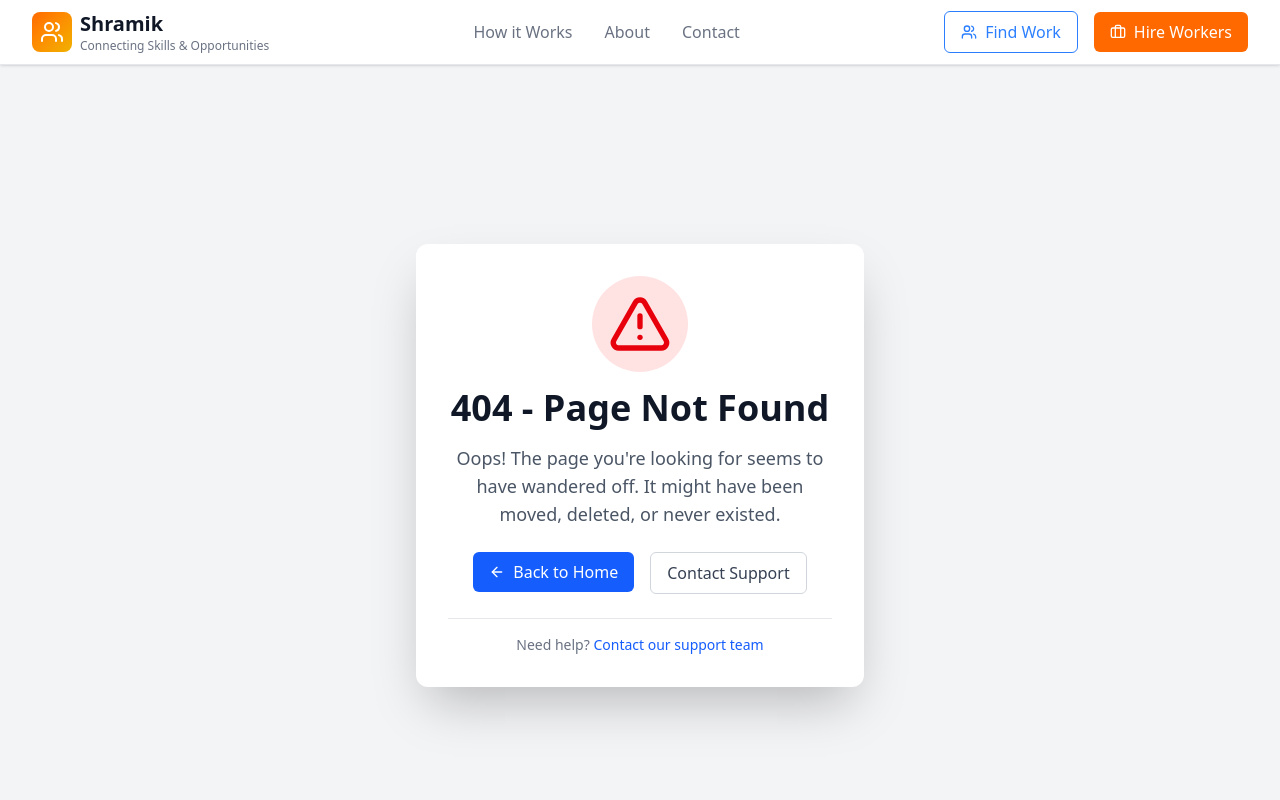
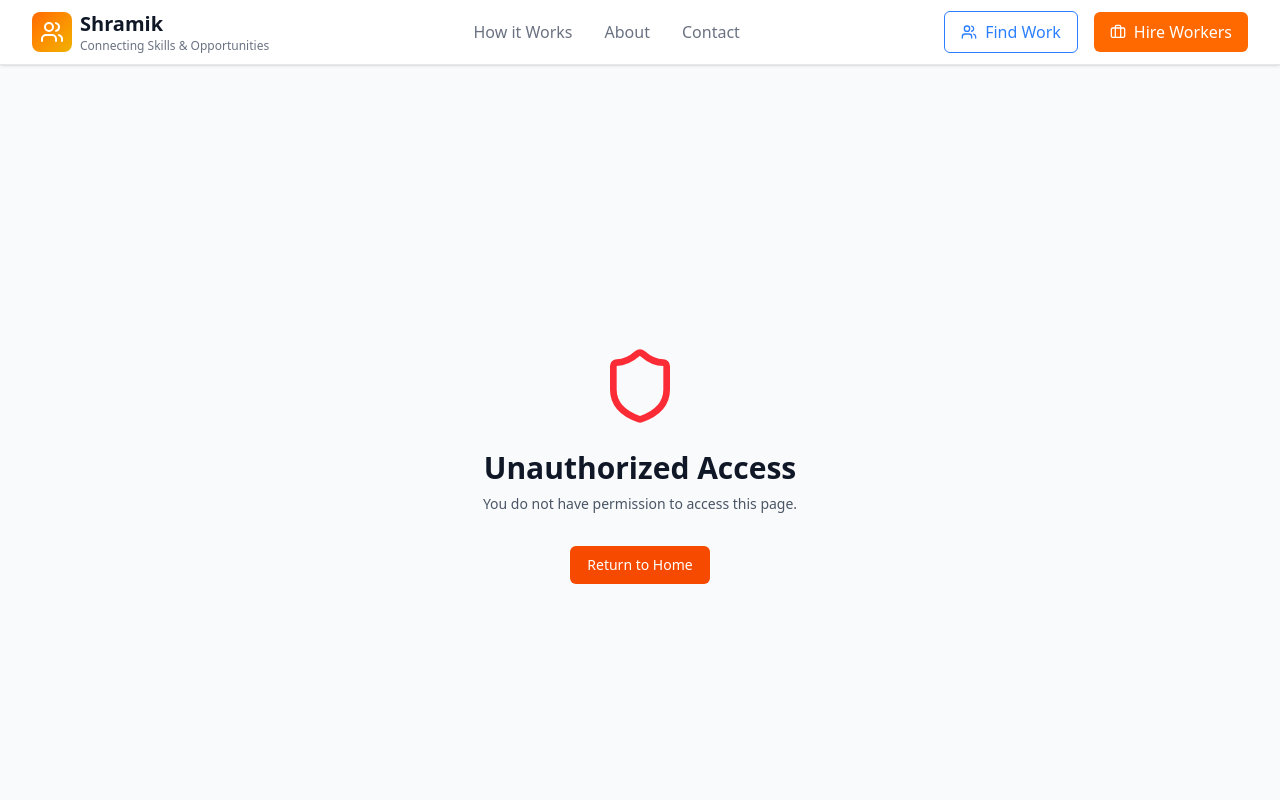
Before and after one commit to NexaCraft/Shramik, a React (Vite) app in the folder client/: page /unauthorized in a window 1280 px wide. Shown: the top 800 px of the page. Built offline with nearby package versions, Linux system fonts and the light colour scheme.

Commit message:
added a Unauthorized Page

```diff
--- a/client/src/App.jsx
+++ b/client/src/App.jsx
@@ -8,7 +8,7 @@ import LoadingSpinner from "./components/LoadingSpinner";
 
 // Lazy load pages for performance
 const Index = lazy(() => import("./pages/Index"));
-const NotFound = lazy(() => import("./pages/NotFound"));
+const NotFound = lazy(() => import("./pages/common/NotFound"));
 const HowItWorksPage = lazy(() => import("./pages/HowItWorks"));
 const AboutPage = lazy(() => import("./pages/About"));
 const ContactPage = lazy(() => import("./pages/Contact"));
@@ -17,7 +17,7 @@ const WorkerSignup = lazy(() => import("./pages/auth/WorkerSignup"));
 
 // New Authentication Pages
 const Login = lazy(() => import("./pages/auth/Login"));
-// const Unauthorized = lazy(() => import("./pages/Unauthorized"));
+const Unauthorized = lazy(() => import("./pages/common/Unauthorized"));
 
 // Dashboard Pages
 // const WorkerDashboard = lazy(() => import("./pages/dashboard/WorkerDashboard"));
@@ -49,7 +49,7 @@ const App = () => (
               // </AuthRedirect>
             }
           />
-          {/* <Route path="/unauthorized" element={<Unauthorized />} /> */}
+          <Route path="/unauthorized" element={<Unauthorized />} />
           <Route path="/employer-signup" element={<EmployerSignup />} />
           <Route path="/worker-signup" element={<WorkerSignup />} />
 
--- a/client/src/pages/auth/Login.jsx
+++ b/client/src/pages/auth/Login.jsx
@@ -159,7 +159,6 @@ const Login = () => {
               <option value="">Select Role</option>
               <option value="worker">Worker</option>
               <option value="employer">Employer</option>
-              <option value="admin">Admin</option>
             </select>
           </div>
 
--- /dev/null
+++ b/client/src/pages/common/Unauthorized.jsx
@@ -0,0 +1,28 @@
+import { Link } from "react-router-dom";
+import { Shield } from "lucide-react";
+
+const Unauthorized = () => (
+  <div className="min-h-screen flex items-center justify-center bg-gray-50 py-12 px-4 sm:px-6 lg:px-8">
+    <div className="max-w-md w-full space-y-8 text-center">
+      <div>
+        <Shield className="mx-auto h-20 w-20 text-red-500" />
+        <h2 className="mt-6 text-3xl font-extrabold text-gray-900">
+          Unauthorized Access
+        </h2>
+        <p className="mt-2 text-sm text-gray-600">
+          You do not have permission to access this page.
+        </p>
+      </div>
+      <div className="mt-6">
+        <Link
+          to="/"
+          className="inline-flex items-center px-4 py-2 border border-transparent text-sm font-medium rounded-md text-white bg-orange-600 hover:bg-orange-700"
+        >
+          Return to Home
+        </Link>
+      </div>
+    </div>
+  </div>
+);
+
+export default Unauthorized;
```
Also changed, not shown: client/src/pages/common/NotFound.jsx (renamed from client/src/pages/NotFound.jsx).
